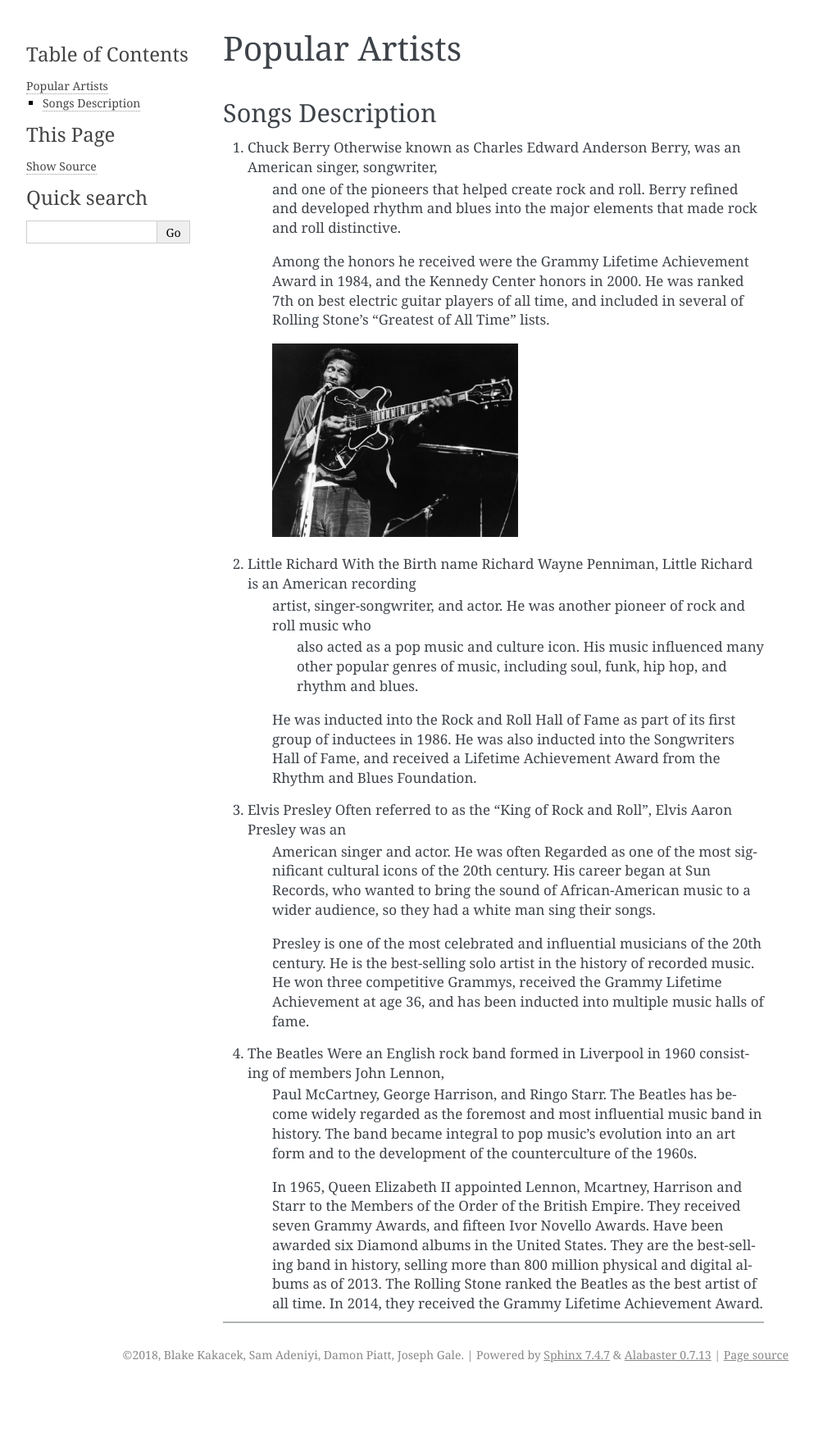
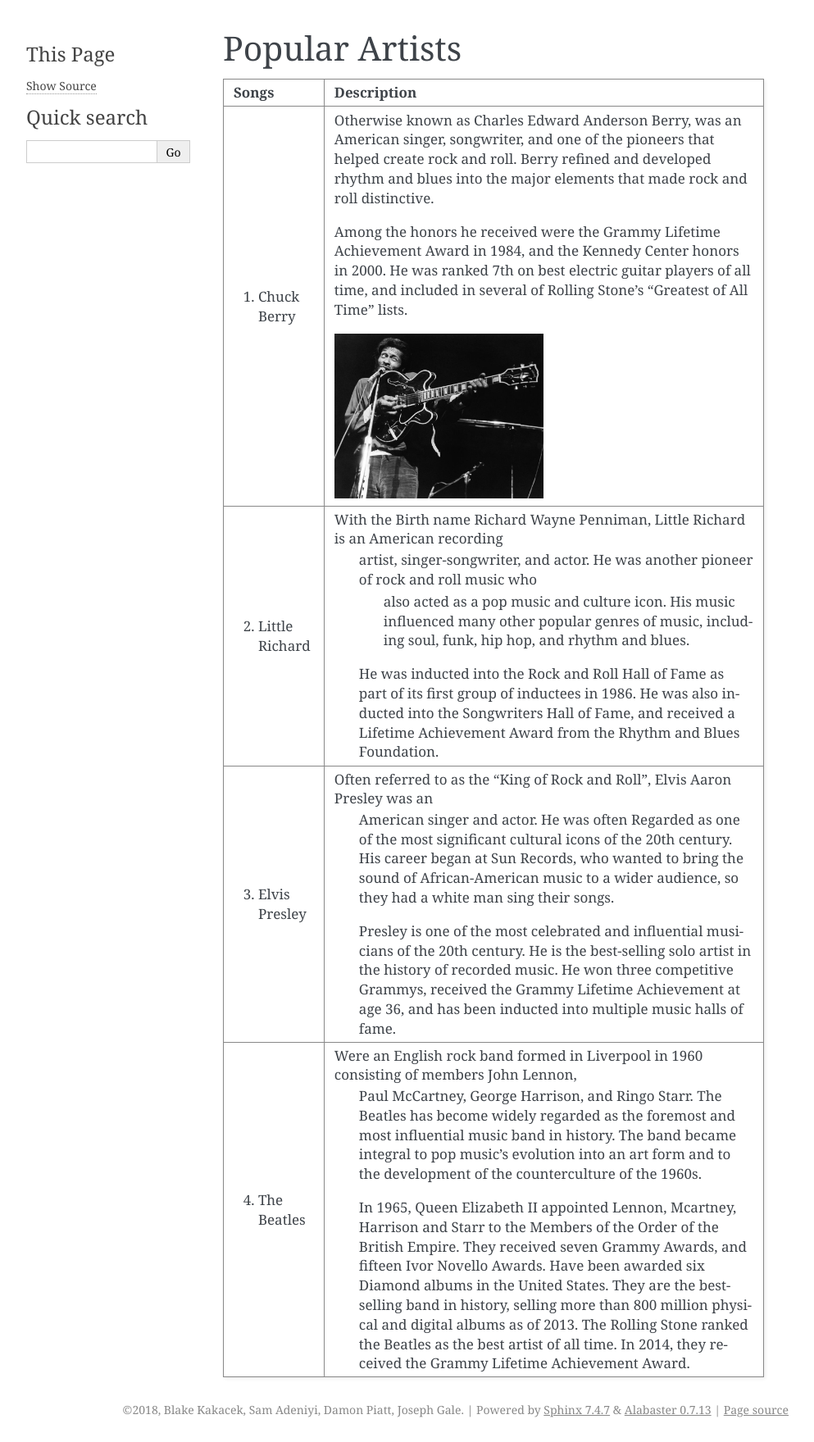
Before and after one commit to Bkakacek/static_pages, a Sphinx documentation site: the page built from source/rocknroll_artists/rocknroll_artists.rst, in a window 1280 px wide. Shown: the whole page at 82% size, without its empty margins (148-1141 px from the left). Built offline with Sphinx 7.4.7, drawn with Linux system fonts in a browser that asks for light colours; before the commit the page ends 1692 px from its top, so only the background shows below that.

Commit message:
fixing tables

```diff
--- a/source/rocknroll_artists/rocknroll_artists.rst
+++ b/source/rocknroll_artists/rocknroll_artists.rst
@@ -1,10 +1,11 @@
 Popular Artists
 ===============
 
-====================================================================================================================================
+=================================== =======================================================================================================
 Songs		  						Description
-====================================================================================================================================
-1) Chuck Berry			             Otherwise known as Charles Edward Anderson Berry, was an American singer, songwriter,
+=================================== =======================================================================================================
+1) Chuck Berry
+									 Otherwise known as Charles Edward Anderson Berry, was an American singer, songwriter,
 									 and one of the pioneers that helped create rock and roll. Berry refined and developed
 									 rhythm and blues into the major elements that made rock and roll distinctive.
 
@@ -50,4 +51,4 @@
 									 digital albums as of 2013. The Rolling Stone ranked the Beatles as the best artist of
 									 all time. In 2014, they received the Grammy Lifetime Achievement Award.
 
-====================================================================================================================================
+=================================== =======================================================================================================
--- a/source/rocknroll_popular_songs/rocknroll_popular_songs.rst
+++ b/source/rocknroll_popular_songs/rocknroll_popular_songs.rst
@@ -1,9 +1,9 @@
 Popular Songs
 =============
 
-=============================================================================================================================================
+=================================== =======================================================================================================
 Songs		  						Description
-=============================================================================================================================================
+=================================== =======================================================================================================
 1) Hey Jude			                 Written by The Beatles, Paul McCartney wrote it for Julian, John Lennon’s son, after John
 									 Lennon had filed for divorce. The single lasts seven minutes, and was the first single
 									 produced by Apple Records. In 2013 Billboard named it the tenth best song ever.
@@ -23,7 +23,7 @@
 5) Bohemian Rhapsody				 A prime example of 1970’s progressive rock. Written by vocalist/pianist Freddy Mercury
 									 and performed by Queen. Upon release, it sold over nine million copies and also
 									 did very well in the United States.
-=============================================================================================================================================
+=================================== =======================================================================================================
 
 For a more comprehensive list, please visit Spinditty's `25 Greatest Classic Rock and Roll songs`_
 
```
